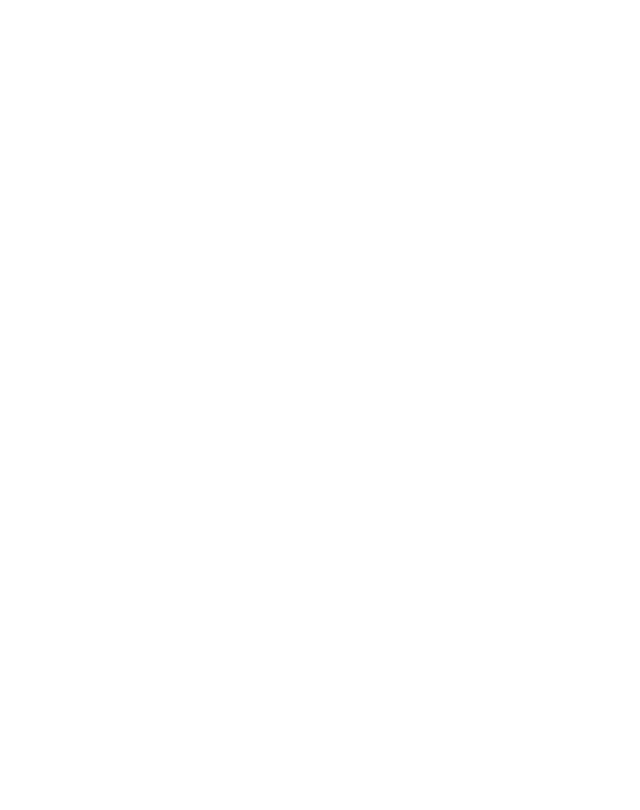
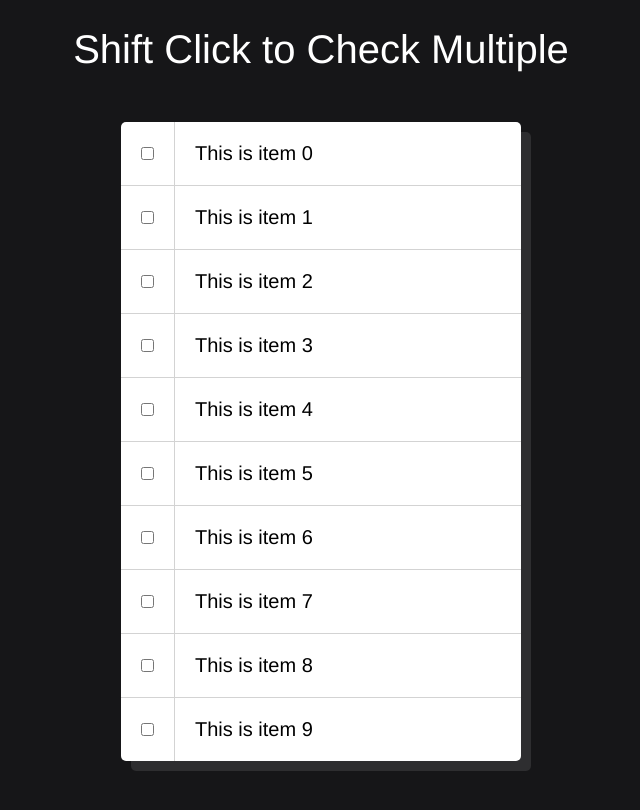
Before and after one commit to makoncline/shiftClickCheckboxes, a website: page src/index.html in a window 1280 px wide. Shown: the whole page, without its empty margins (319-959 px from the left). Drawn offline with Linux system fonts and the light colour scheme.

Commit message:
final product

```diff
--- a/src/index.html
+++ b/src/index.html
@@ -5,13 +5,13 @@
   <meta charset="UTF-8">
   <meta name="viewport" content="width=device-width, initial-scale=1.0">
   <meta http-equiv="X-UA-Compatible" content="ie=edge">
-  <title>Template</title>
+  <title>Shift Click to CHeck Boxes</title>
   <link rel="stylesheet" type="text/css" href="./style.css">
 </head>
 
 <body>
-  <div class="container">
-
+  <h1>Shift Click to Check Multiple</h1>
+  <div class='list'>
   </div>
   <script src='./index.js'></script>
 </body>
--- a/src/index.js
+++ b/src/index.js
@@ -0,0 +1,54 @@
+const items = makeItems(10);
+const list = document.querySelector('.list');
+displayItems(items, list);
+let lastClickIndex = null;
+
+function handleClick(e) {
+  const index = e.target.parentElement.dataset.index;
+  items[index].checked = e.target.checked;
+  if (e.shiftKey) {
+    if (!lastClickIndex) {
+      lastClickIndex = index;
+    } else {
+      const low = lastClickIndex < index ? lastClickIndex : index;
+      const high = lastClickIndex < index ? index : lastClickIndex;
+      for (let i = low; i <= high; i++) {
+        items[i].checked = e.target.checked;
+      }
+    }
+  } else {
+    //lastClickIndex = index;
+  }
+  lastClickIndex = index;
+  displayItems(items, list);
+}
+
+function makeItems(num) {
+  let items = [];
+  for (let i = 0; i < num; i++) {
+    const item = { checked: false, title: `This is item ${i}` };
+    items.push(item);
+  }
+  return items;
+}
+
+function displayItems(items, list) {
+  list.innerHTML = '';
+  items.map((item, i) => {
+    const div = document.createElement('div');
+    div.classList.add('item');
+    div.setAttribute('data-index', `${i}`);
+
+    const checkbox = document.createElement('input');
+    checkbox.type = 'checkbox';
+    checkbox.checked = item.checked;
+    checkbox.addEventListener('click', handleClick);
+
+    const text = document.createElement('p');
+    text.textContent = item.title;
+    div.appendChild(checkbox);
+    div.appendChild(text);
+
+    list.appendChild(div);
+  });
+}
--- a/src/style.css
+++ b/src/style.css
@@ -1,6 +1,47 @@
-.container {
-  width: auto;
+html {
+  background: rgb(22, 22, 24);
+  font-family: 'helvetica';
+  font-size: 20px;
+  font-weight: 100;
+}
+
+h1 {
+  text-align: center;
+  color: white;
+  font-weight: 200;
+}
+
+.list {
+  margin: 50px auto;
+  max-width: 400px;
+  background: white;
+  border-radius: 5px;
+  box-shadow: 10px 10px rgba(255, 255, 255, 0.1);
+}
+
+.item {
   display: flex;
-  flex-direction: column;
   align-items: center;
+  border-bottom: 1px solid lightgray;
 }
+
+.item:last-child {
+  border-bottom: 0;
+  ;
+}
+
+input:checked+p {
+  background: rgba(0, 0, 0, 0.05);
+  text-decoration: line-through;
+}
+
+input[type="checkbox"] {
+  margin: 20px;
+}
+
+p {
+  margin: 0;
+  padding: 20px;
+  flex: 1;
+  border-left: 1px solid lightgray;
+}
```
Also changed, not shown: README.md.
